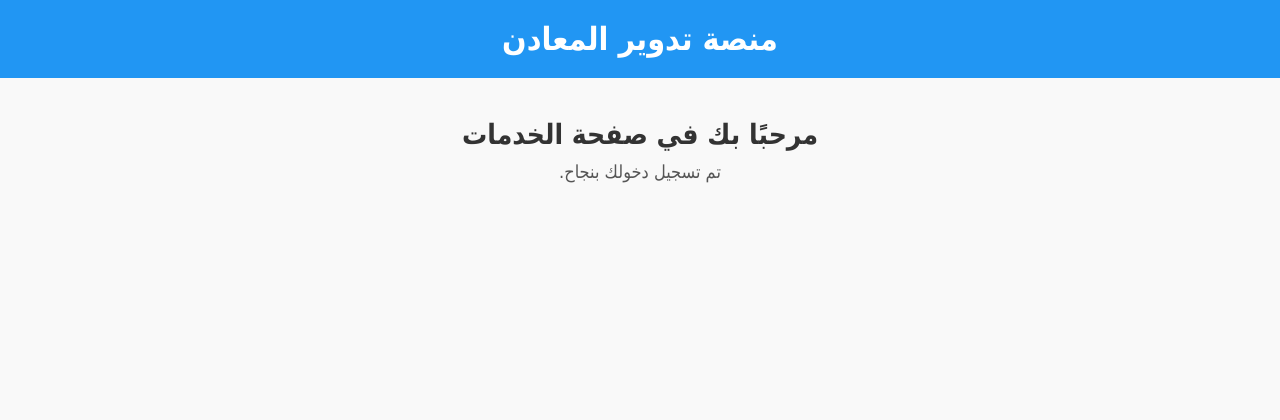
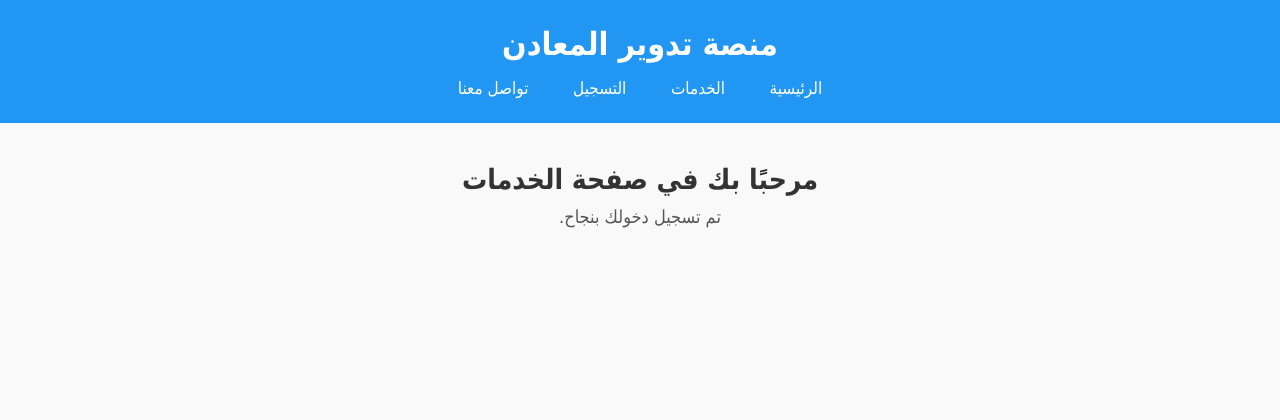
Before and after one commit to haninbnder/ekls, a Django app: a page that uses templates/core/services.html in a window 1280 px wide. Shown: the top 420 px of the page. Run offline with Django 5.2, Linux system fonts and the light colour scheme; a user stored in the database is signed in.

Commit message:
رفع التعديلات

```diff
--- a/templates/core/services.html
+++ b/templates/core/services.html
@@ -12,15 +12,24 @@
       color: #333;
     }
 
-    /* الشريط العلوي */
     header {
       background-color: #2196f3;
       color: white;
-      padding: 20px;
+      padding: 25px 10px;
       text-align: center;
     }
 
-    /* المحتوى */
+    nav {
+      margin-top: 15px;
+    }
+
+    nav a {
+      margin: 0 20px;
+      color: white;
+      text-decoration: none;
+      font-size: 17px;
+    }
+
     main {
       padding: 40px 20px;
       text-align: center;
@@ -36,7 +45,6 @@
       color: #555;
     }
 
-    /* الشريط السفلي */
     footer {
       background-color: #222;
       color: white;
@@ -53,6 +61,12 @@
   <!-- الشريط العلوي -->
   <header>
     <h1>منصة تدوير المعادن</h1>
+    <nav>
+      <a href="/">الرئيسية</a>
+      <a href="/services/">الخدمات</a>
+      <a href="/accounts/register/">التسجيل</a>
+      <a href="/contact/">تواصل معنا</a>
+    </nav>
   </header>
 
   <!-- المحتوى الرئيسي -->
@@ -66,9 +80,7 @@
     &copy; 2025 جميع الحقوق محفوظة - ScrapLink
   </footer>
 
-  <!-- جافاسكربت (في حال رغبت بإضافات مستقبلية) -->
   <script>
-    // يمكن إضافة إشعارات أو وظائف هنا لاحقًا
     console.log("تم تحميل صفحة الخدمات بنجاح.");
   </script>
 </body>
```
